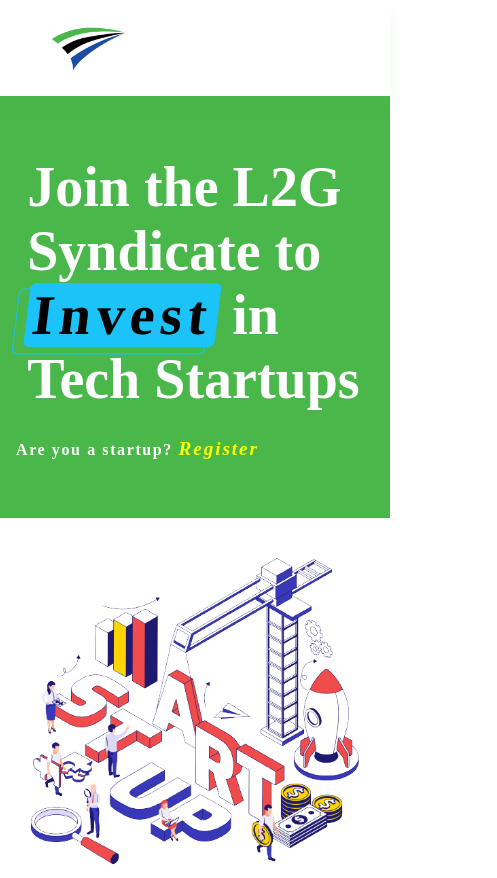
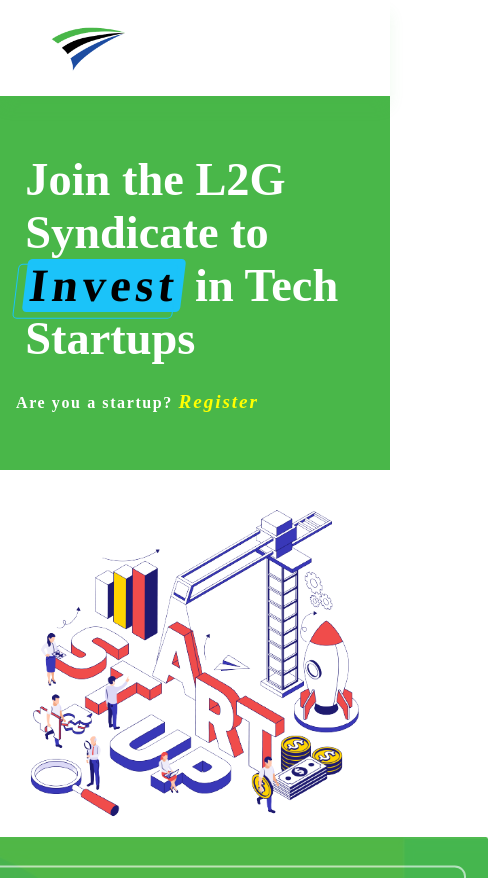
Before and after one commit to slick-codes/launch-to-grow, a SvelteKit app: page / in a window 390 px wide. Shown: the top 878 px of the page, 497 px wide, since content can reach past the window. Built offline with nearby package versions, Linux system fonts and the light colour scheme; a web font is replaced by a local one.

Commit message:
reduce the size of h1 font and uncommented the About component

```diff
--- a/src/components/Header.svelte
+++ b/src/components/Header.svelte
@@ -21,7 +21,7 @@
 			</div>
 		</div>
 
-		<!-- <About /> -->
+		<About />
 	</header>
 </main>
 
@@ -130,6 +130,7 @@
 					// max-width: 15em;
 					padding: 0.2em;
 					width: 100%;
+					font-size: 2.9rem;
 				}
 			}
 			&__image {
```
